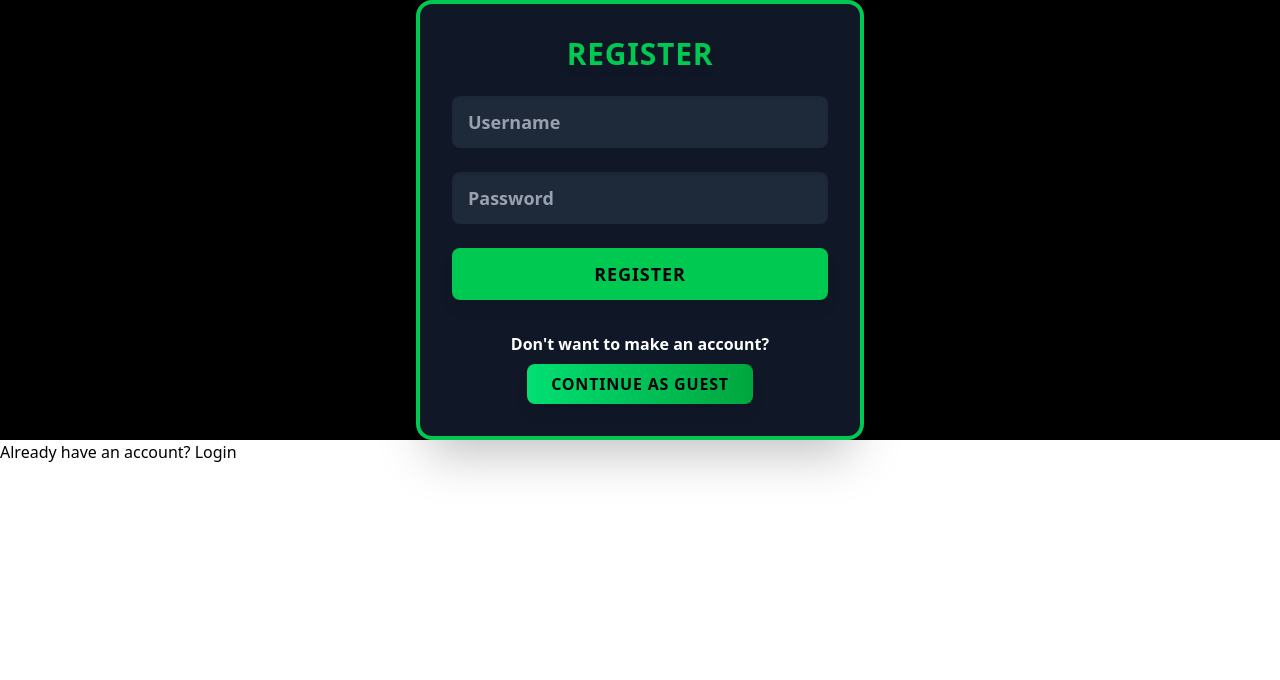
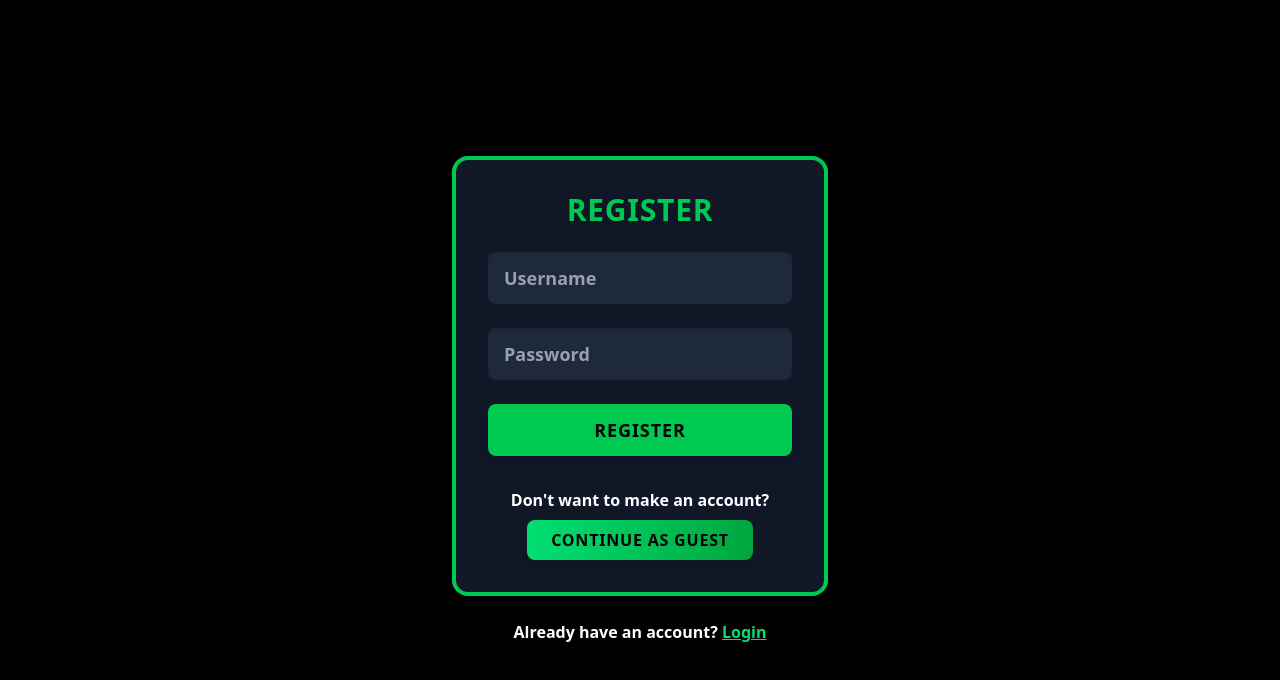
Before and after one commit to Sal-Adrian/SelectMonarchs, a React (Vite) app in the folder frontend/: page /register in a window 1280 px wide. Shown: the top 680 px of the page. Built offline with nearby package versions, Linux system fonts and the light colour scheme; no server answers.

Commit message:
Updated frontend visuals for register page

```diff
--- a/frontend/src/pages/Register.jsx
+++ b/frontend/src/pages/Register.jsx
@@ -3,9 +3,14 @@ import { Link } from 'react-router-dom';
 
 function Register() {
     return (
-        <div>
+        <div className="min-h-screen flex flex-col items-center justify-center bg-black">
             <Form route="/api/user/register/" method="register" />
-            <p>Already have an account? <Link to="/login">Login</Link></p>
+            <p className="min-h-auto mt-6 text-white font-semibold text-center">
+                Already have an account?{' '}
+                <Link to="/login" className="text-green-400 font-extrabold underline hover:text-green-500 transition-colors">
+                    Login
+                </Link>
+            </p>
         </div>
     )
 }
```
